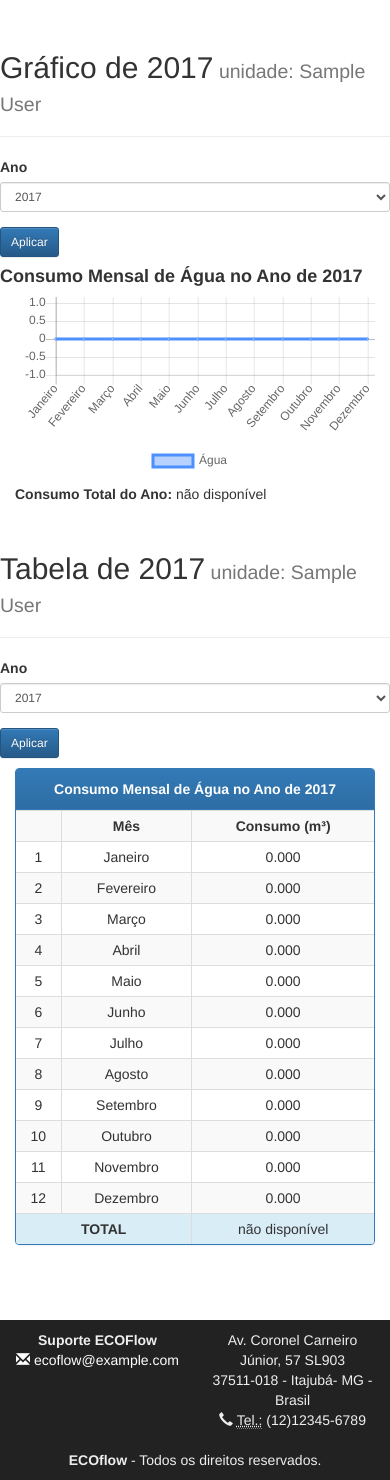
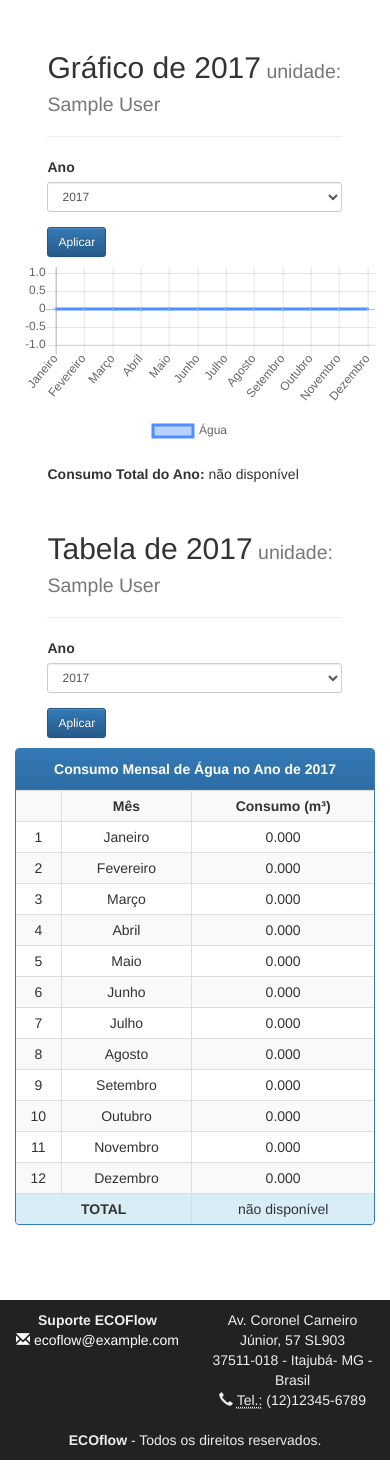
Before and after one commit to hivo-machado/ecoflow1, a PHP site: page /relatorio/graficoAno.php in a window 390 px wide. Shown: the part 50-1530 px from the top of the page. Run offline with PHP 8.4, Linux system fonts and the light colour scheme; the visitor is signed in with stand-in values (Sample User, id 1); data that the repository does not hold is empty.

Commit message:
tabulação modificada dos campos
redefinido os campos titulos e graficos para desktop e mobile

```diff
--- a/css/estilo.css
+++ b/css/estilo.css
@@ -114,4 +114,11 @@ a.email-rodape:hover, a.email-rodape:active{
 	margin-bottom: 10px;
 }
 
+/*--------------------------------Grafico--------------------------------*/
+
+.marge-grafico{
+	margin-top: 10px;
+	margin-bottom: 10px;
+}
+
 /*========================================= Tipografia =========================================*/
--- a/login/alteraConta.php
+++ b/login/alteraConta.php
@@ -18,8 +18,10 @@ include_once("funcoes.php");
 
 <!--Cabeçalho da form-->
 <div class="row">
+	<div class="col-sm-12 col-sm-offset-0 col-xs-10 col-xs-offset-1">
 	  <div class="page-header">
 	    <h2>Alterar Login</h2>
+	  </div>
 	 </div>
 </div>
 
@@ -50,8 +52,10 @@ include_once("funcoes.php");
 
 <!--Cabeçalho da form-->
 <div class="row">
+	<div class="col-sm-12 col-sm-offset-0 col-xs-10 col-xs-offset-1">
 	  <div class="page-header">
 	    <h2>Alterar Senha</h2>
+	  </div>
   	</div>
 </div>
 
--- a/relatorio/graficoAno.php
+++ b/relatorio/graficoAno.php
@@ -87,13 +87,16 @@
 
 <!--Cabeçalho do gráfico-->
 <div class="row hidden-print">
+  <div class="col-sm-12 col-sm-offset-0 col-xs-10 col-xs-offset-1">
     <div class="page-header">
       <h2>Gráfico de <?php echo $ano ?><small> unidade: <?php echo $nome ?></small></h2>
+    </div>
   </div>
 </div>
 
 <!--Campo Selecionavel-->
 <div class="row hidden-print">
+  <div class="col-sm-12 col-sm-offset-0 col-xs-10 col-xs-offset-1">
     <form class="form-inline" method="POST" action="graficoAno.php">
         <div class="form-group form-group-sm">
           <label for="ano">Ano</label>
@@ -110,22 +113,18 @@
         <button type="submit" class="btn btn-primary btn-sm">Aplicar</button>
     </form>
   </div>
-
-<!--Titulo do grafico-->
-<div class="row hidden-print">
-  <h4><strong> Consumo Mensal de Água no Ano de <?php echo $ano ?></strong></h4>
 </div>
 
 <!-- Div do plota grafico -->
-<div class="row hidden-print">
-  <div class="col-sm-12 col-xs-12">
+<div class="row hidden-print marge-grafico">
+  <div class="col-sm-10 col-sm-offset-1 col-xs-12 col-xs-offset-0">
     <canvas id="GraficoLine"></canvas>
   </div>
 </div>
 
 <!--Consumo Total do Ano-->
 <div class="row hidden-print">
-  <div class="col-sm-12">
+  <div class="col-sm-12 col-sm-offset-0 col-xs-10 col-xs-offset-1">
     <?php
       echo '<h5><strong>Consumo Total do Ano: </strong>'.$total.'</h5>';
     ?>
@@ -134,13 +133,16 @@
 
 <!--Cabeçalho da tabela-->
 <div class="row">
+  <div class="col-sm-12 col-sm-offset-0 col-xs-10 col-xs-offset-1">
     <div class="page-header">
       <h2>Tabela de <?php echo $ano ?><small> unidade: <?php echo $nome ?></small></h2>
+    </div>
   </div>
 </div>
 
 <!--Campo Selecionavel-->
 <div class="row hidden-print">
+  <div class="col-sm-12 col-sm-offset-0 col-xs-10 col-xs-offset-1">
     <form class="form-inline" method="POST" action="graficoAno.php">
         <div class="form-group form-group-sm">
           <label for="ano1">Ano</label>
@@ -157,6 +159,7 @@
         <button type="submit" class="btn btn-primary btn-sm">Aplicar</button>
     </form>
   </div>
+</div>
 
 <!--Tabela de consumo do ano-->
 <div class="row marge-tabela">
@@ -165,7 +168,7 @@
       <div class="panel-heading tabela-titulo"><strong>Consumo Mensal de Água no Ano de <?php echo $ano ?></strong></div>
       <!-- Tabela -->
       <div class="table-responsive">
-        <table class="table table-bordered table-striped tabela table-hover table-condensed">
+        <table class="table table-bordered table-striped table-hover table-condensed tabela">
           <tr>
             <th class="tabela-nome-coluna"></th>
             <th class="tabela-nome-coluna">Mês</th>
```
Also changed, not shown: login/alteraEmail.php (+5 -3 lines), login/recuperaSenha.php (+5 -3 lines), relatorio/graficoMes.php (+11 -7 lines). Lines whose indentation alone changed are shown as unchanged.
